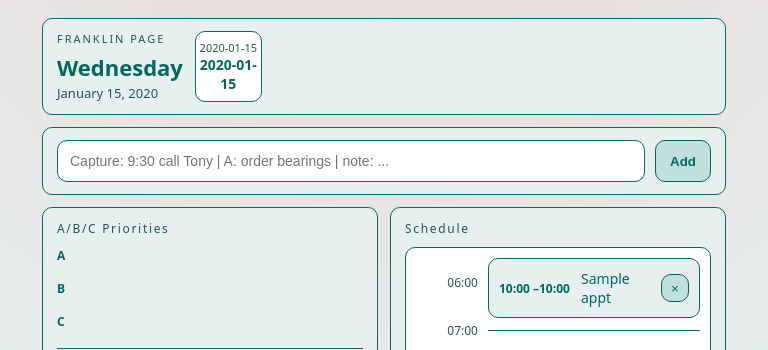
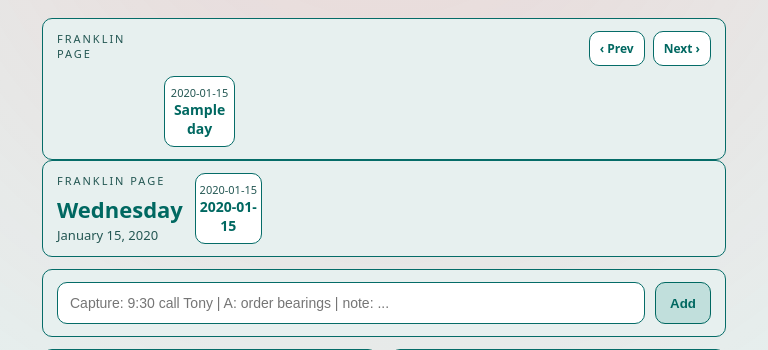
Before and after one commit to andyleer/miniFranklin, a Flask app: template app/templates/day.html in a window 1280 px wide. Shown: the top 350 px of the page, without its empty margins (256-1024 px from the left). Run offline with Flask 3, Linux system fonts and the light colour scheme; tables that the repository leaves empty hold one stand-in row (values such as "Sample post"); the template is opened without the code that fills it: values that come from a table or form of the project are taken from there, most other values are stand-ins (such as "Sample title", 1, 10 or a date in 2020).

Commit message:
Refactor day.html template structure and layout

```diff
--- a/app/templates/day.html
+++ b/app/templates/day.html
@@ -2,12 +2,54 @@
 {% set title = day.day_date.isoformat() ~ " • Planner" %}
 
 {% block content %}
+
+
+
+
+
+<div class="topbar">
+  <div>
+    <div class="brand">FRANKLIN PAGE</div>
+    <div class="date">
+      <div class="date-big">{{ day.strftime("%A") }}</div>
+      <div class="date-sub">{{ day.strftime("%B %d, %Y") }}</div>
+    </div>
+  </div>
+
+  <div style="display:flex; flex-direction:column; gap:10px; align-items:flex-end;">
+    <div class="week-nav">
+      <a class="wkbtn" href="{{ url_for('main.day_view', day_str=prev_week.strftime('%Y-%m-%d')) }}">‹ Prev</a>
+      <a class="wkbtn" href="{{ url_for('main.day_view', day_str=next_week.strftime('%Y-%m-%d')) }}">Next ›</a>
+    </div>
+
+    <div class="week">
+      {% for d in week_days %}
+        <a class="weekday {% if d == day %}active{% endif %}"
+           href="{{ url_for('main.day_view', day_str=d.strftime('%Y-%m-%d')) }}">
+          <div class="wk-dow">{{ d.strftime("%a") }}</div>
+          <div class="wk-num">{{ d.day }}</div>
+        </a>
+      {% endfor %}
+    </div>
+  </div>
+</div>
+
+
+
+
+
+
+
+
+
+
 <header class="topbar">
   <div class="topbar-left">
     <div class="brand">FRANKLIN PAGE</div>
     <div class="date">
       <div class="date-big">{{ day.day_date.strftime("%A") }}</div>
       <div class="date-sub">{{ day.day_date.strftime("%B %d, %Y") }}</div>
+
     </div>
   </div>
 
```
